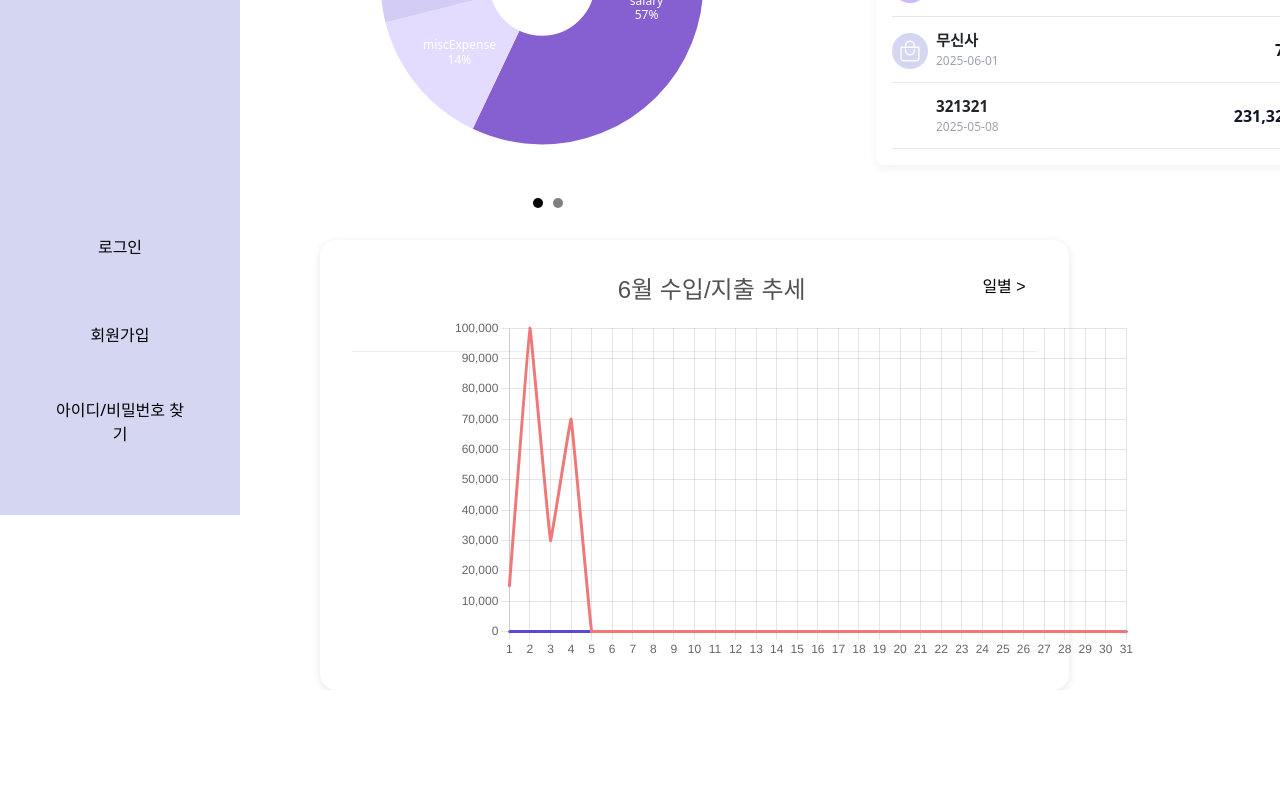
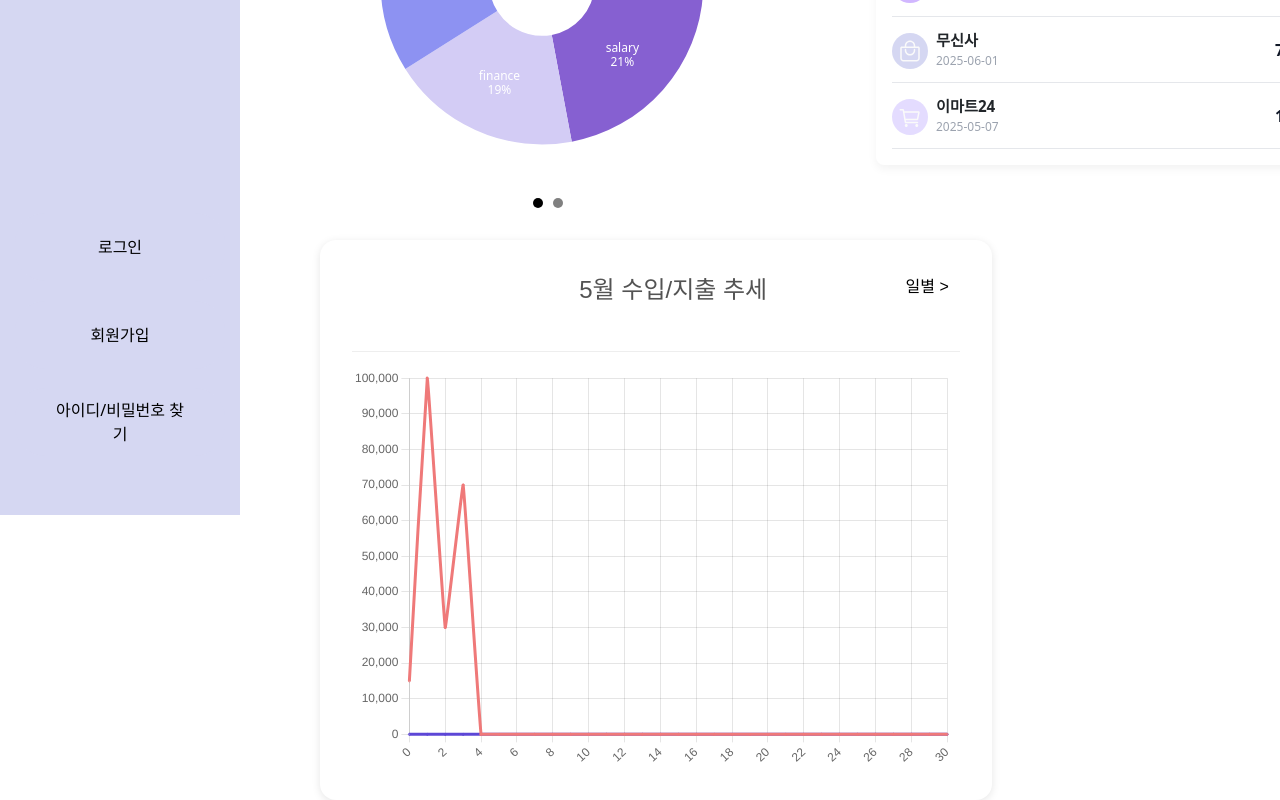
Before and after one commit to Mminjae/Skeleton_project, a Vue app in the folder project/: page /main in a window 1280 px wide. Shown: the part 285-1085 px from the top of the page. Before the commit the page ends 975 px from the top, so only its background shows below. Built offline with nearby package versions, Linux system fonts and the light colour scheme; data requests are answered from the project's data file.

Commit message:
코드 정리

```diff
--- a/project/src/components/post/PostCategoryTop.vue
+++ b/project/src/components/post/PostCategoryTop.vue
@@ -34,12 +34,6 @@ const top3 = computed(() => {
     amount: item.amount,
   }))
 })
-
-// const top3 = ref([
-//   { name: 'foodcost', amount: 150000 },
-//   { name: 'shopping', amount: 3000000 },
-//   { name: 'miscExpense', amount: 420000 },
-// ])
 
 const formatAmount = (amount) => {
   return amount.toLocaleString() + '원'
--- a/project/src/components/post/PostDonutChart.vue
+++ b/project/src/components/post/PostDonutChart.vue
@@ -22,7 +22,6 @@ const sizeY = remToPx(28.125)
 const circleSize = remToPx(20.36125)
 
 const store = useFinancialSummaryStore()
-// const categorizedData = computed(() => store.categorizedData)
 const categorizedData = computed(() => {
   // 0 이하인 퍼센트 항목은 필터링하여 빈 공간 생기는 문제 방지
   return store.categorizedData.filter((item) => item.percentage > 0)
--- a/project/src/components/post/PostLineGraph.vue
+++ b/project/src/components/post/PostLineGraph.vue
@@ -13,11 +13,13 @@
     <!-- 구분선 -->
     <div class="divider" />
 
-    <!-- 일별 차트 보여줄 canvas (currentChart가 'daily'일 때만 보임) -->
-    <canvas v-show="currentChart === 'daily'" ref="dailyChartRef" />
+    <div class="canvas-wrapper">
+      <!-- 일별 차트 보여줄 canvas (currentChart가 'daily'일 때만 보임) -->
+      <canvas v-show="currentChart === 'daily'" ref="dailyChartRef" />
 
-    <!-- 월별 차트 보여줄 canvas (currentChart가 'monthly'일 때만 보임) -->
-    <canvas v-show="currentChart === 'monthly'" ref="monthlyChartRef" />
+      <!-- 월별 차트 보여줄 canvas (currentChart가 'monthly'일 때만 보임) -->
+      <canvas v-show="currentChart === 'monthly'" ref="monthlyChartRef" />
+    </div>
   </div>
 </template>
 
@@ -26,14 +28,6 @@ import { ref, computed, onMounted, nextTick } from 'vue'
 import { useFinancialSummaryStore } from '@/stores/useFinancialSummaryStore'
 
 const store = useFinancialSummaryStore()
-
-// onMounted(async () => {
-//   // store.fetchData(1)
-//   await store.fetchData(1) // 데이터를 먼저 가져오고
-//   store.data.forEach((item) => {
-//     console.log('🕓 날짜 확인:', item.dateYear, item.dateMonth, item.dateDay) // 📍 여기서 체크
-//   })
-// })
 
 const monthlyIncome = computed(() => {
   const result = store.monthlySummary.map((d) => d.income || 0)
@@ -54,14 +48,6 @@ const dailyExpense = computed(() => {
   const result = store.dailySummary.map((d) => d.expense || 0)
   return Array.from({ length: 31 }, (_, i) => result[i] || 0) // 31일 처리
 })
-
-// // 일별 데이터 가공 (음수 처리 추가)
-// const dailyIncome = computed(() => store.dailySummary.map((d) => Math.max(0, d.income))) // 음수 필터링
-// const dailyExpense = computed(() => store.dailySummary.map((d) => Math.max(0, d.expense))) // 음수 필터링
-
-// // 월별 데이터 가공 (음수 처리 추가)
-// const monthlyIncome = computed(() => store.monthlySummary.map((d) => Math.max(0, d.income))) // 음수 필터링
-// const monthlyExpense = computed(() => store.monthlySummary.map((d) => Math.max(0, d.expense))) // 음수 필터링
 
 // Chart.js에서 필요한 요소들을 import
 import {
@@ -93,7 +79,7 @@ const currentChart = ref('daily') // 기본은 일별 차트
 
 const currentTitle = computed(() => {
   return currentChart.value === 'daily'
-    ? `${store.selectedMonth}월 수입/지출 추세`
+    ? `${store.selectedMonth - 1}월 수입/지출 추세`
     : `${store.selectedYear}년 수입/지출 추세`
 })
 
@@ -120,6 +106,7 @@ const createChart = (ctx, labels, datasets, isDaily = false) => {
     data: { labels, datasets },
     options: {
       responsive: true,
+      maintainAspectRatio: false,
       interaction: {
         mode: 'index', // 가까운 포인트에 반응
         axis: 'x', // x축 기준
@@ -179,8 +166,8 @@ onMounted(async () => {
   console.log('✅ 가져온 일별 데이터:', store.dailySummary) // 🛠
   console.log('✅ 가져온 월별 데이터:', store.monthlySummary) // 🛠
 
-  const dailyLabels = Array.from({ length: 31 }, (_, i) => i + 1)
-  const monthlyLabels = Array.from({ length: 12 }, (_, i) => `${i + 1}월`)
+  const dailyLabels = Array.from({ length: 31 }, (_, i) => i)
+  const monthlyLabels = Array.from({ length: 12 }, (_, i) => `${i}월`)
 
   // 일별 데이터셋 (수입/지출)
   const dailyDatasets = [
@@ -199,9 +186,6 @@ onMounted(async () => {
       fill: false,
     },
   ]
-
-  // x축 라벨: 1월부터 12월까지
-  // const monthlyLabels = Array.from({ length: 12 }, (_, i) => `${i + 1}월`)
 
   // 월별 데이터셋 (수입/지출)
   const monthlyDatasets = [
@@ -243,11 +227,12 @@ onMounted(async () => {
   border-radius: 16px;
   box-shadow: 0 2px 8px rgba(0, 0, 0, 0.1);
   padding: 2rem;
-  width: 78%;
-  height: 28.125rem;
+  width: 70%;
+  height: 70vh;
   display: flex;
   flex-direction: column;
   justify-content: space-between;
+  /* overflow: hidden; */
   font-family: 'Pretendard', sans-serif; /* ✅ 글자 눌림 해결 */
 }
 
@@ -284,10 +269,16 @@ onMounted(async () => {
   margin-bottom: 1rem;
 }
 
+/* ✅ canvas를 감싸는 wrapper 추가로 height 계산 */
+.canvas-wrapper {
+  flex: 1;
+  position: relative;
+}
+
+/* ✅ canvas 크기 조정 */
 canvas {
-  height: calc(100% - 500px); /* 높이에서 헤더/버튼 뺀 나머지 */
-  position: relative;
-  top: -50px;
-  left: 100px;
+  width: 100% !important;
+  height: 100% !important;
+  display: block;
 }
 </style>
--- a/project/src/stores/useFinancialSummaryStore.js
+++ b/project/src/stores/useFinancialSummaryStore.js
@@ -215,7 +215,7 @@ export const useFinancialSummaryStore = defineStore('financialSummary', () => {
       return dateB - dateA; // 최신순 정렬
     })[0];
 
-    return latest ? latest.dateMonth : new Date().getMonth(); // 1-based month 반환
+    return latest ? latest.dateMonth : (new Date().getMonth() + 1); // 1-based month 반환
   });
 
   return { data, fetchData, recentData, categorizedData, bestCategory, dailySummary, monthlySummary, selectedYear, selectedMonth };
```
Also changed, not shown: project/src/components/post/TestCode.vue (deleted, +0 -42 lines), project/db.json.
